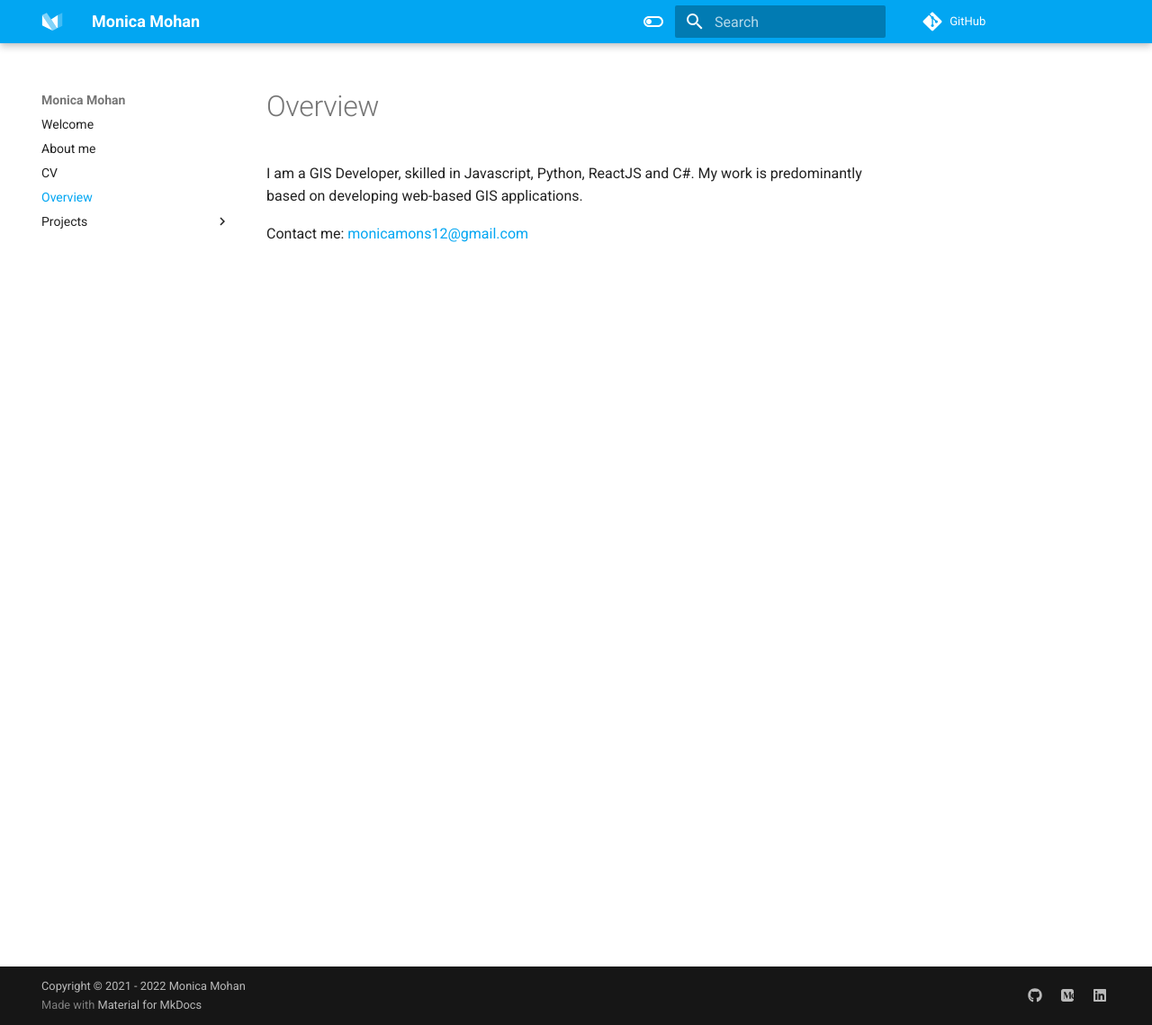
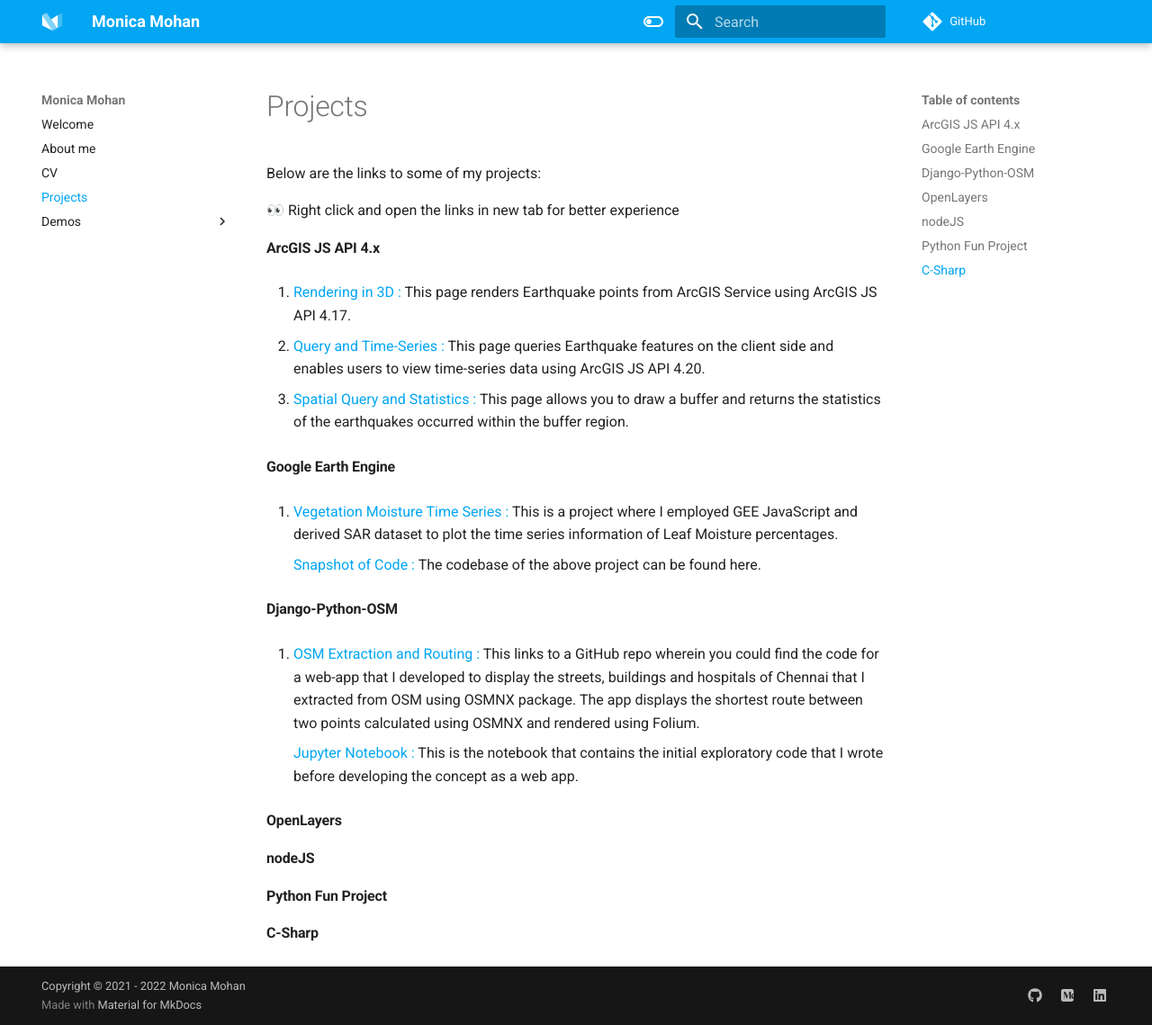
Before and after one commit to gisbymonica/gisbymonica.github.io, an MkDocs documentation site: the page built from docs/projects.md, in a window 1280 px wide and 1139 px high. Shown: the whole window at 90% size. Built offline with MkDocs 1.6.1 and Material for MkDocs 9.7.7, drawn with Linux system fonts in a browser that asks for light colours.

Commit message:
Projects

```diff
--- a/docs/projects.md
+++ b/docs/projects.md
@@ -1,5 +1,40 @@
-I am a GIS Developer, skilled in Javascript, Python, ReactJS and C#. My work is predominantly based on developing web-based GIS applications.
+Below are the links to some of my projects:
+
+👀 Right click and open the links in new tab for better experience
+
+#### ArcGIS JS API 4.x
+
+1. [Rendering in 3D : ](https://gisbymonica.github.io/30DayMapChallenge/Day1-Point-Earthquake.html) This page renders Earthquake points from ArcGIS Service using ArcGIS JS API 4.17.
+
+2. [Query and Time-Series : ](https://gisbymonica.github.io/30DayMapChallenge/Earthquake-Analysis.html) This page queries Earthquake features on the client side and enables users to view time-series data using ArcGIS JS API 4.20.
+
+3. [Spatial Query and Statistics : ](https://gisbymonica.github.io/30DayMapChallenge/Earthquake-Buffer-Analysis.html) This page allows you to draw a buffer and returns the statistics of the earthquakes occurred within the buffer region.
 
 
-Contact me:
-monicamons12@gmail.com
+#### Google Earth Engine
+
+1. [Vegetation Moisture Time Series : ](https://monicamons12.users.earthengine.app/view/us-vegetation-dryness) This is a project where I employed GEE JavaScript and derived SAR dataset to plot the time series information of Leaf Moisture percentages.
+
+      [Snapshot of Code : ](https://code.earthengine.google.com/bba0f4195da4d0b57c32a8a46051ed07) The codebase of the above project can be found here.
+
+
+
+#### Django-Python-OSM
+
+1. [OSM Extraction and Routing : ](https://github.com/gisbymonica/DjangoGIS) This links to a GitHub repo wherein you could find the code for a web-app that I developed to display the streets, buildings and hospitals of Chennai that I extracted from OSM using OSMNX package. The app displays the shortest route between two points calculated using OSMNX and rendered using Folium.
+
+      [Jupyter Notebook : ](https://github.com/gisbymonica/30DayMapChallenge/blob/main/OSM_Extraction.ipynb) This is the notebook that contains the initial exploratory code that I wrote before developing the concept as a web app.
+
+
+#### OpenLayers
+
+
+#### nodeJS
+
+
+#### Python Fun Project
+
+
+
+
+#### C-Sharp
--- a/mkdocs.yml
+++ b/mkdocs.yml
@@ -109,6 +109,6 @@
   - Welcome: index.md
   - About me: aboutme.md
   - CV: resume.md
-  - Overview: projects.md
-  - Projects:
+  - Projects: projects.md
+  - Demos:
     - JS API: arcgisjs.md
```
Also changed, not shown: docs/aboutme.md (+12 -2 lines), docs/arcgisjs.md (+1 -5 lines), docs/index.md (+9 -2 lines), docs/resume.md (+2 -1 lines), docs/images/beautiful-image.jpg (added).
